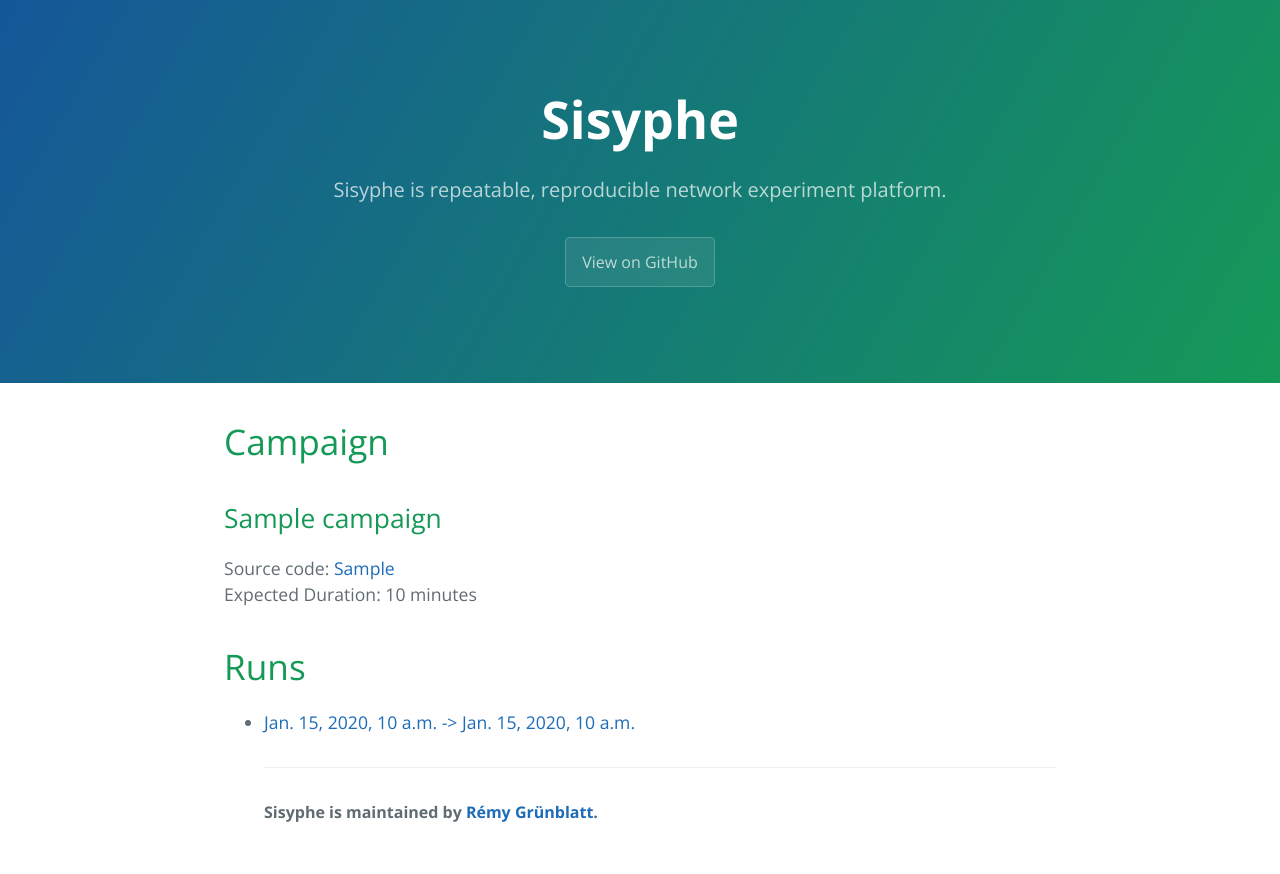
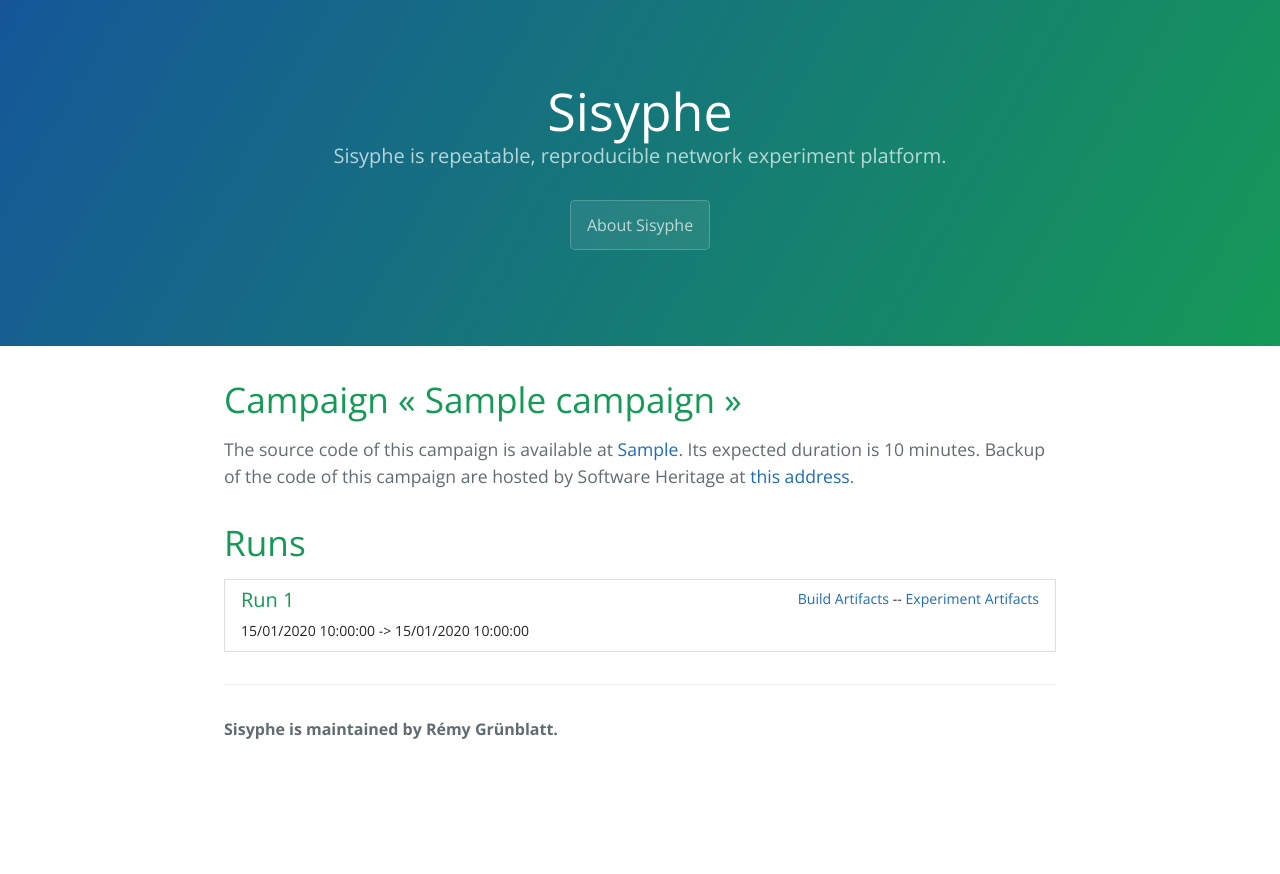
Before and after one commit to sisyphe-re/infrastructure-ng, a Django app: page /campaign/1/ in a window 1280 px wide. After the commit the page ends 739 px from the top, so only its background shows below. Run offline with Django 3.2, Linux system fonts and the light colour scheme; tables that the repository leaves empty hold one stand-in row (values such as "Sample post"); parts of the project's set-up code (start-up, migrations or seed data) failed here and were passed over.

Commit message:
WIP: rework of the web interface Restricting the number of ports used by sisyphe Formatting

```diff
--- a/sisyphe/api/tasks.py
+++ b/sisyphe/api/tasks.py
@@ -29,7 +29,7 @@
     #environment["HOME_DIRECTORY"] = dirname
 
     # SSH Port
-    sshPort = random.randint(10000, 65535)
+    sshPort = random.randint(10000, 40000)
     print(f"The ssh server will run on {sshPort}")
     key = rsa.generate_private_key(backend=default_backend(), public_exponent=65537, key_size=2048)
     public_key = key.public_key().public_bytes(serialization.Encoding.OpenSSH, serialization.PublicFormat.OpenSSH)
--- a/sisyphe/api/templates/api/campaign.html
+++ b/sisyphe/api/templates/api/campaign.html
@@ -1,13 +1,20 @@
 {% extends "base.html" %}
 
 {% block content %}
-<h1>Campaign</h1>
-<h2>{{ campaign.name }}</h2>
-Source code: <a href="{{ campaign.source }}">{{ campaign.source }}</a> <br/>
-Expected Duration: {{ campaign.duration }} minutes <br/>
+<h1>Campaign « {{ campaign.name }} »</h1>
+The source code of this campaign is available at <a href="{{ campaign.source }}">{{ campaign.source }}</a>. Its expected duration is {{ campaign.duration }} minutes. Backup of the code of this campaign are hosted by Software Heritage at <a href="https://archive.softwareheritage.org/browse/origin/directory/?origin_url={{ campaign.source }}">this address</a>.<br/>
 <h1>Runs</h1>
-<ul>
-{% for run in runs %}
-<li><a href="{% url 'run_detail' run_id=run.pk %}">{{ run.start }} -> {{ run.end }}</a></li>
+{% for run in runs reversed %}
+<div class="list-group-item list-group-item-action" aria-current="true">
+	<div class="d-flex w-100 justify-content-between">
+		<h5 class="mb-1">Run {{ run.uuid }}</h5>
+		<small>
+			<a href="https://{{ run.uuid }}.cache.grunblatt.org/">Build Artifacts</a> --
+			<a href="/artifacts/{{ run.uuid }}">Experiment Artifacts</a>
+		</small>
+	</div>
+	<!--			<p class="mb-1">Some placeholder content in a paragraph.</p> -->
+	<small>{{ run.start | date:'d/m/Y G:i:s' }} -> {{ run.end | date:'d/m/Y G:i:s' }}</small>
+</div>
 {% endfor %}
 {% endblock %}
--- a/sisyphe/api/templates/api/index.html
+++ b/sisyphe/api/templates/api/index.html
@@ -2,10 +2,10 @@
 
 {% block content %}
 <h1>Campaign List</h1>
-<ul>
+<ul class="list-group">
 	{% for campaign in campaigns %}
-	<li>
-		<a href="{% url 'campaign_detail' campaign_id=campaign.pk %}" class="list-group-item list-group-item-action">{{ campaign.name }}</a>
+	<li class="list-group-item">
+		<a href="{% url 'campaign_detail' campaign_id=campaign.pk %}" class="list-group-item-action">{{ campaign.name }}</a>
 	</li>
 	{% endfor %}
 </ul>
--- a/sisyphe/api/templates/base.html
+++ b/sisyphe/api/templates/base.html
@@ -10,6 +10,8 @@
 		<meta name="viewport" content="width=device-width, initial-scale=1">
 		<meta name="theme-color" content="#157878">
 		<meta name="apple-mobile-web-app-status-bar-style" content="black-translucent">
+		<link href="https://cdn.jsdelivr.net/npm/bootstrap@5.0.2/dist/css/bootstrap.min.css" rel="stylesheet" integrity="sha384-EVSTQN3/azprG1Anm3QDgpJLIm9Nao0Yz1ztcQTwFspd3yD65VohhpuuCOmLASjC" crossorigin="anonymous">
+		<script src="https://cdn.jsdelivr.net/npm/bootstrap@5.0.2/dist/js/bootstrap.bundle.min.js" integrity="sha384-MrcW6ZMFYlzcLA8Nl+NtUVF0sA7MsXsP1UyJoMp4YLEuNSfAP+JcXn/tWtIaxVXM" crossorigin="anonymous"></script>
 		<link rel="stylesheet" href="{% static 'style.css' %}">
 	</head>
 	<body>
@@ -19,7 +21,7 @@
 			<h1 class="project-name">Sisyphe</h1>
 			<h2 class="project-tagline">Sisyphe is repeatable, reproducible network experiment platform.</h2>
 
-			<a href="https://github.com/pages-themes/cayman" class="btn">View on GitHub</a>
+			<a href="https://sisyphe.grunblatt.org/" class="btn">About Sisyphe</a>
 		</header>
 
 		<main id="content" class="main-content" role="main">
```
Also changed, not shown: 5 other files.
